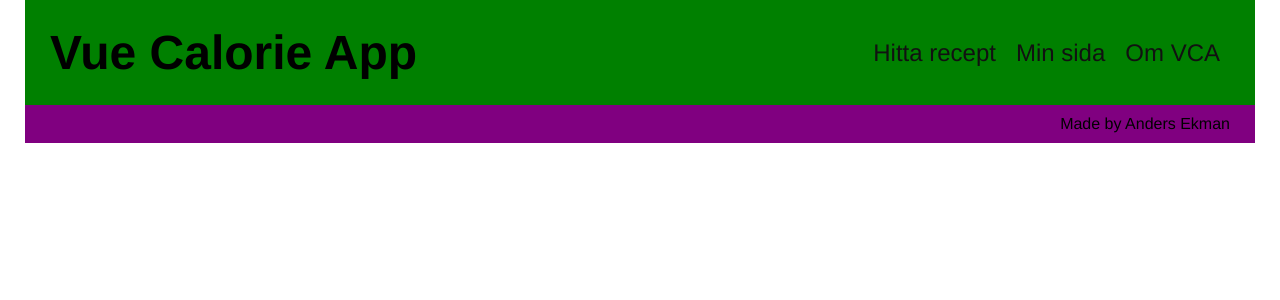
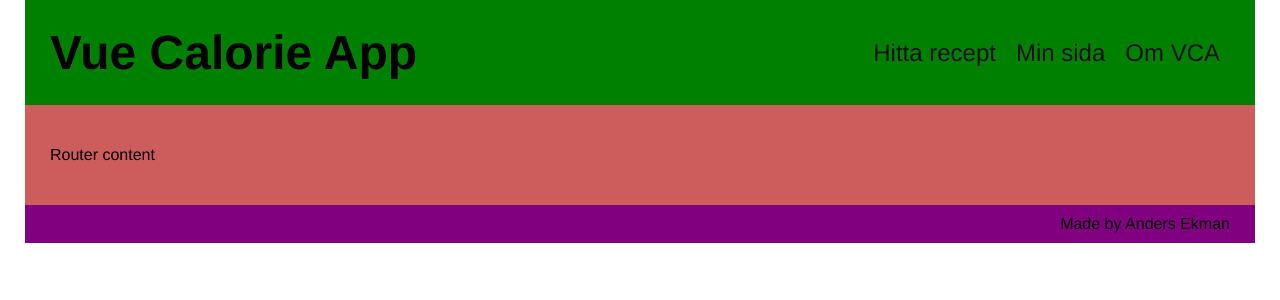
Before and after one commit to oakis/vuecalorie, a Vue app: page / in a window 1280 px wide. Shown: the top 300 px of the page. Built offline with nearby package versions, Linux system fonts and the light colour scheme.

Commit message:
add main

```diff
--- a/src/App.vue
+++ b/src/App.vue
@@ -1,6 +1,9 @@
 <template>
   <div id="app">
     <Header />
+    <main>
+      <p>Router content</p>
+    </main>
     <Footer />
   </div>
 </template>
@@ -30,5 +33,9 @@ body {
   -webkit-font-smoothing: antialiased;
   -moz-osx-font-smoothing: grayscale;
   padding: 0 25px;
+  main {
+    background-color: indianred;
+    padding: 25px;
+  }
 }
 </style>
```
